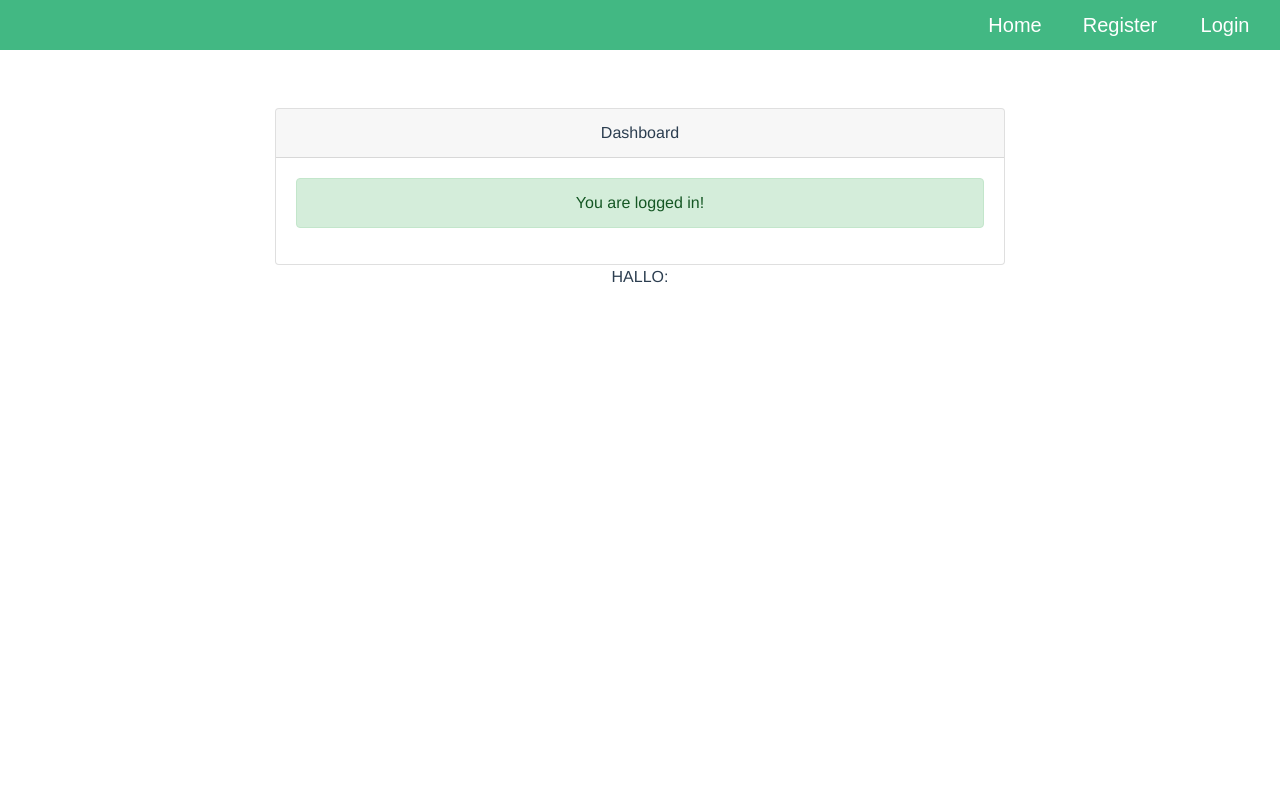
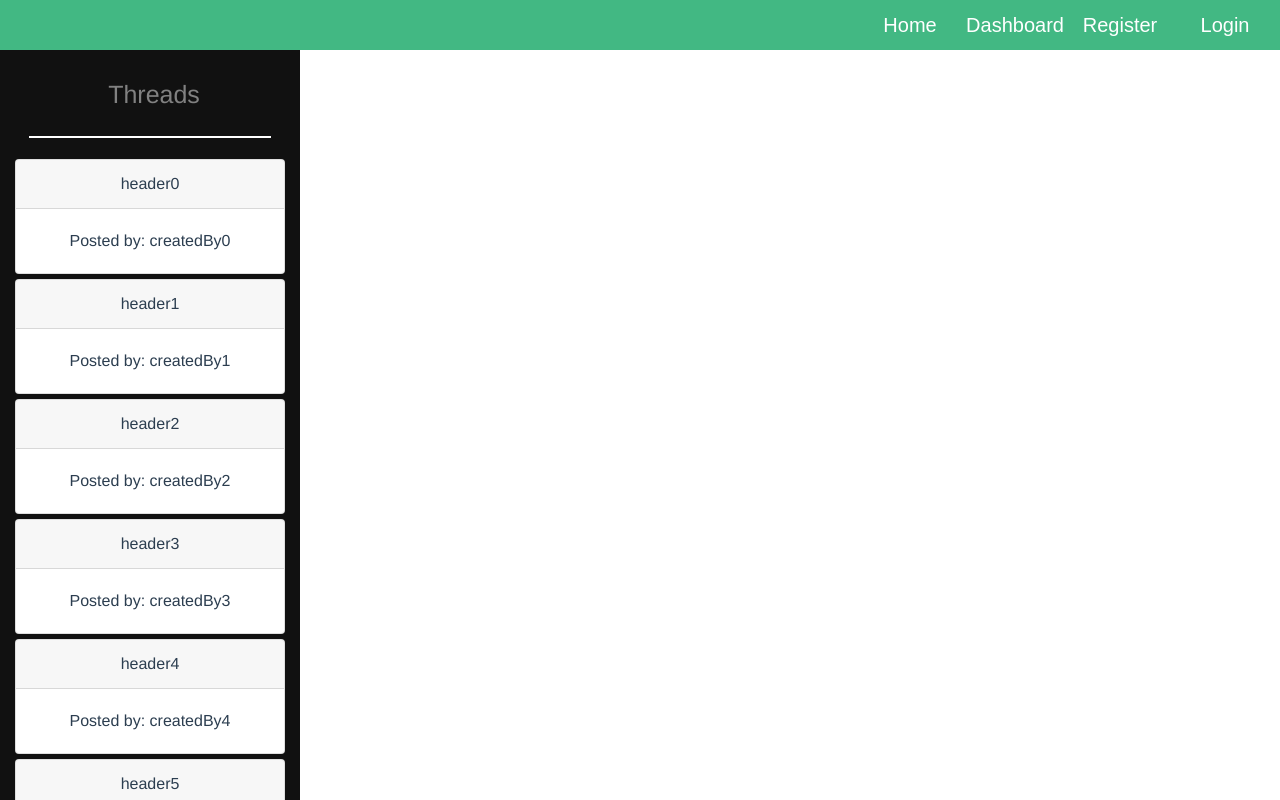
Before and after one commit to simenvg/authentication_demo, a Vue app: page /dashboard in a window 1280 px wide. Built offline with nearby package versions, Linux system fonts and the light colour scheme; no server answers.

Commit message:
Added sidebar with chat thread headers in dashboard

```diff
--- a/package.json
+++ b/package.json
@@ -16,6 +16,7 @@
     "vue-fixed-header": "^3.2.11",
     "vue-json-pretty": "^1.6.2",
     "vue-router": "^3.1.3",
+    "vue-sidebar-menu": "^4.4.3",
     "vuex": "^3.1.2"
   },
   "devDependencies": {
--- /dev/null
+++ b/src/components/ChatHeader.vue
@@ -0,0 +1,45 @@
+<template>
+    <div v-bind:class="{ active: isActive }" class="card" @click="$emit('chatClick', index)">
+        <div class="card-header">
+            {{header}}
+        </div>
+        <div class="card-body">
+            <p class="card-text">Posted by: {{createdBy}}</p>
+        </div>
+    </div>
+</template>
+
+<script>
+export default {
+    props: {
+        header: {
+            type: String,
+            required: true
+        },
+        createdBy: {
+            type: String,
+            required: true
+        },
+        index: {
+            type: Number,
+            required: true
+        },
+        isActive: {
+            type: Boolean,
+            default: false
+        }
+    }
+
+}
+</script>
+
+<style lang="css" scoped>
+    .card {
+        width: 90%;
+        margin-top: 5px;
+    }
+
+    .active {
+        background: rgba(192, 209, 245, 0.9)
+    }
+</style>
--- a/src/components/Dashboard.vue
+++ b/src/components/Dashboard.vue
@@ -1,27 +1,111 @@
 <template>
   <div class="container">
-    <div class="row justify-content-center">
-      <div class="col-md-8">
-        <div class="card">
-          <div class="card-header">Dashboard</div>
-          <div class="card-body">
-            <div v-if="user" class="alert alert-success" role="alert">You are logged in!</div>
+    <div class="sidenav">
+      <a>Threads</a>
+      <hr>
+      <ChatHeader v-for="obj in objs" v-bind:key="obj.index" @chatClick="chatClicked" :header="obj.header" :createdBy="obj.createdBy" :index="obj.index" :isActive="checkIsActive(obj.index)"/>
+      <br>
+      <br>
+      <br>
+      <br>
+    </div>
 
-          </div>
-        </div>
-      </div>
+    <!-- Page content -->
+    <div class="main">
+      <h1 v-if="activeChatIndex !== null">{{objs[activeChatIndex].header}}</h1>
     </div>
-    <p>HALLO: {{user.data}}</p>
   </div>
 </template>
 <script>
 import { mapGetters } from "vuex";
+import ChatHeader from "./ChatHeader"
 export default {
+  data: function() {
+        return{
+            activeChatIndex: null,
+            objs: [
+              {header: "header0", createdBy: "createdBy0", index: 0},
+              {header: "header1", createdBy: "createdBy1", index: 1},
+              {header: "header2", createdBy: "createdBy2", index: 2},
+              {header: "header3", createdBy: "createdBy3", index: 3},
+              {header: "header4", createdBy: "createdBy4", index: 4},
+              {header: "header5", createdBy: "createdBy5", index: 5},
+              {header: "header6", createdBy: "createdBy6", index: 6},
+            ]
+        }
+    },
   computed: {
     // map `this.user` to `this.$store.getters.user`
     ...mapGetters({
       user: "user",
     })
+  },
+  components: {
+    ChatHeader
+  },
+  methods: {
+    chatClicked: function(index){
+      this.activeChatIndex = index;
+    },
+    checkIsActive: function(index){
+      if (this.activeChatIndex === null){
+        return false;
+      } else if (this.activeChatIndex === index){
+        return true;
+      } else{
+        return false;
+      }
+    }
   }
 };
 </script>
+
+<style lang="css" scoped>
+/* The sidebar menu */
+.sidenav {
+  height: 100%; /* Full-height: remove this if you want "auto" height */
+  width: 300px; /* Set the width of the sidebar */
+  position: fixed; /* Fixed Sidebar (stay in place on scroll) */
+  z-index: 1; /* Stay on top */
+  top: 50px; /* Stay at the top */
+  left: 0;
+  background-color: #111; /* Black */
+  overflow-x: hidden; /* Disable horizontal scroll */
+  overflow-y: auto;
+  padding-top: 20px;
+  display: flex;
+  align-items: center;
+  flex-direction: column;
+}
+
+/* The navigation menu links */
+.sidenav a {
+  padding: 6px 8px 6px 16px;
+  text-decoration: none;
+  font-size: 25px;
+  color: #818181;
+  display: block;
+}
+
+/* When you mouse over the navigation links, change their color */
+.sidenav a:hover {
+  color: #f1f1f1;
+}
+
+/* Style page content */
+.main {
+  margin-left: 160px; /* Same as the width of the sidebar */
+  padding: 0px 10px;
+}
+
+hr {
+  width: 80%;
+  border: 1px solid white;
+}
+
+/* On smaller screens, where height is less than 450px, change the style of the sidebar (less padding and a smaller font size) */
+@media screen and (max-height: 450px) {
+  .sidenav {padding-top: 15px;}
+  .sidenav a {font-size: 18px;}
+}
+</style>
--- a/src/components/Header.vue
+++ b/src/components/Header.vue
@@ -2,6 +2,7 @@
     <div class="navbar">
       <p v-if="status" class="status">User: {{user.data.user.email}}</p>
       <a class="header-element" href="/">Home</a>
+      <a class="header-element" href="/dashboard">Dashboard</a>
       <a v-if="!status" class="header-element" href="/register">Register</a>
       <a v-if="!status" class="header-element" href="/login">Login</a>
       <button v-if="status" class="header-element" @click="signOut">Sign out</button>
```
Also changed, not shown: 1 other file (tests, documents, lock files or other folders).
